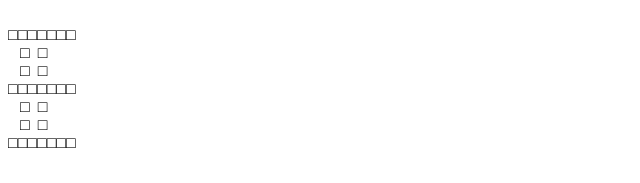
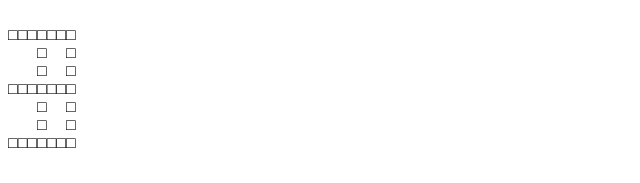
Before and after one commit to lulu-berlin/tetris, a React app: page / in a window 1280 px wide. Shown: the top 183 px of the page, without its empty margins (0-640 px from the left). Built offline with nearby package versions, Linux system fonts and the light colour scheme.

Commit message:
Create TetrisCell component

```diff
--- /dev/null
+++ b/src/components/TetrisCell.tsx
@@ -0,0 +1,13 @@
+import * as React from 'react';
+
+export type TetrisCellProps = {
+  cell: boolean;
+};
+
+export const TetrisCell: React.SFC<TetrisCellProps> = ({cell}) => (
+  <span style={{visibility: cell ? 'visible' : 'hidden'}}>
+    {'\u25a1'}
+  </span>
+);
+
+ //? '\u25A1' : '\u00a0')}
--- a/src/components/TetrisRow.tsx
+++ b/src/components/TetrisRow.tsx
@@ -1,4 +1,6 @@
 import * as React from 'react';
+
+import {TetrisCell} from './TetrisCell';
 
 export type TetrisRowProps = {
   row: boolean[];
@@ -6,7 +8,7 @@ export type TetrisRowProps = {
 
 export const TetrisRow: React.SFC<TetrisRowProps> = ({row}) => (
   <>
-    {row.map(cell => cell ? '\u25A1' : '\u00a0')}
+    {row.map(cell => <TetrisCell cell={cell}/>)}
     <br/>
   </>
 );
```
